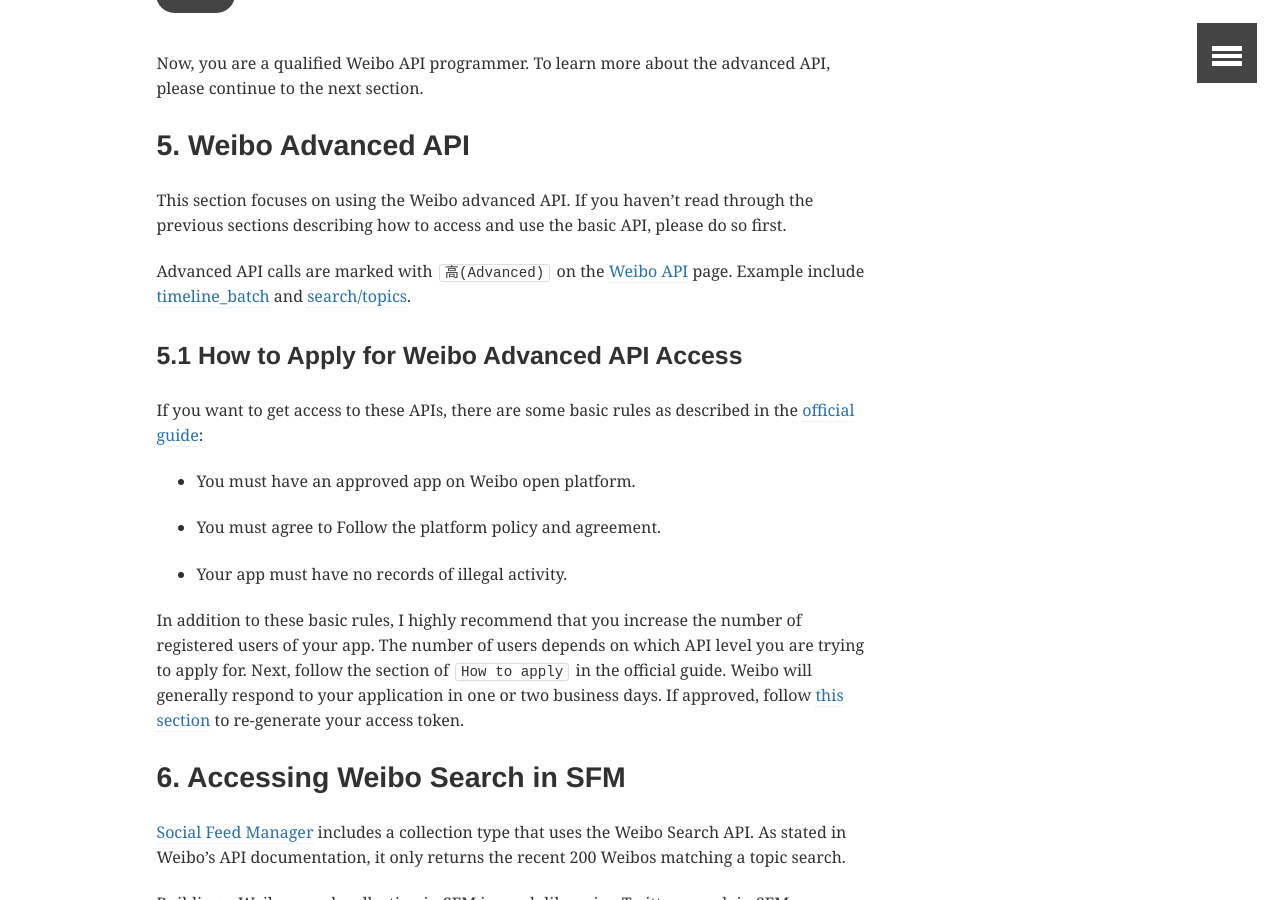
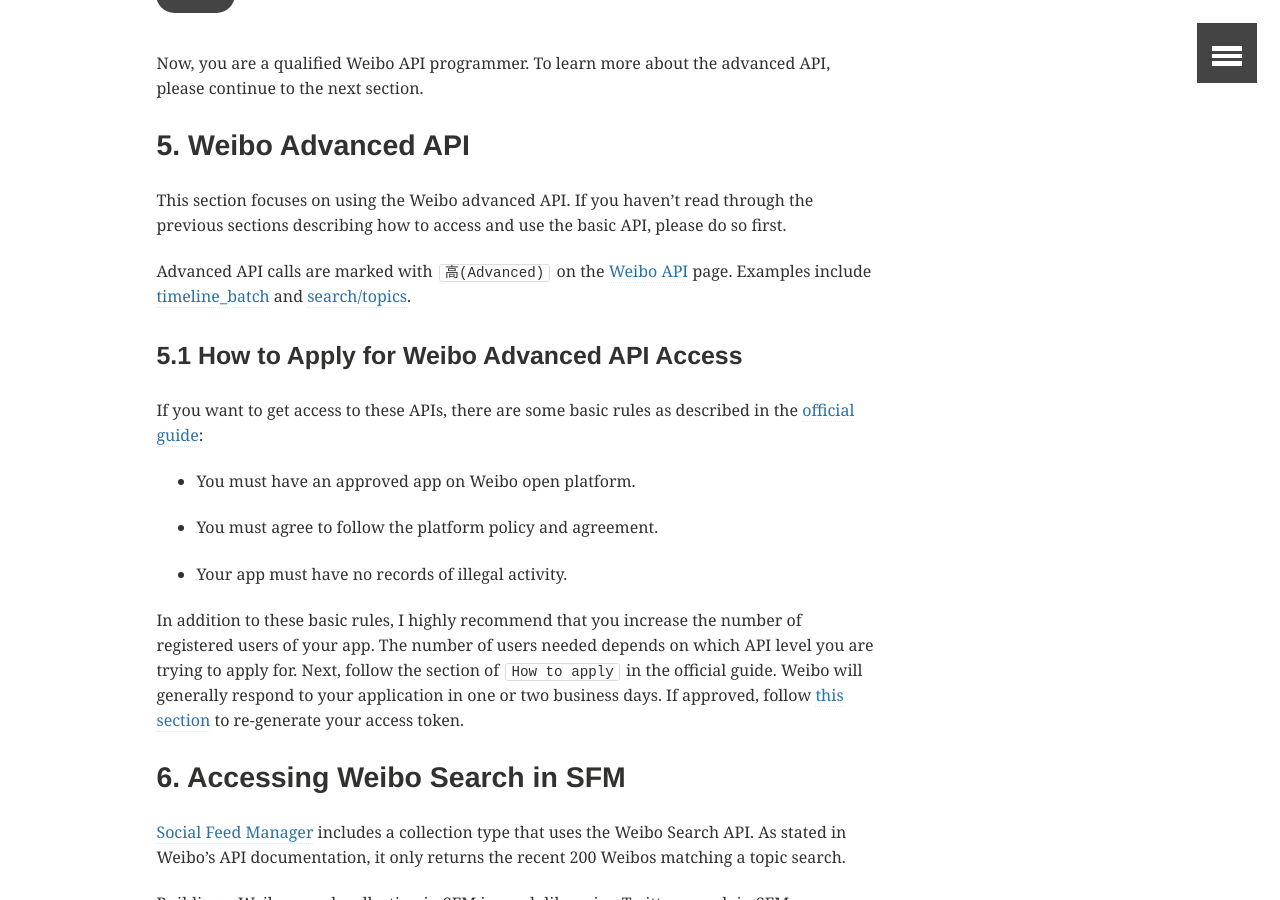
Before and after one commit to gwu-libraries/sfm-ui, a Jekyll site: the page built from _posts/2016-04-26-weibo-api-guide.md, in a window 1280 px wide and 900 px high, scrolled down 12042 px. Built offline with Jekyll 4.4.1, drawn with Linux system fonts in a browser that asks for light colours; comment, search, counter and statistics services are not loaded.

Commit message:
More edits for clarity

```diff
--- a/_posts/2016-04-26-weibo-api-guide.md
+++ b/_posts/2016-04-26-weibo-api-guide.md
@@ -228,17 +228,18 @@
 This section focuses on using the Weibo advanced API. If you haven't read through the previous sections describing how to access and use the basic API, please do so first.
 
 Advanced API calls are marked with `高(Advanced)` on the [Weibo API](http://open.weibo.com/wiki/%E5%BE%AE%E5%8D%9AAPI) page.
-Example include [timeline_batch](http://open.weibo.com/wiki/2/statuses/timeline_batch) and [search/topics](http://open.weibo.com/wiki/2/search/topics).
+Examples include [timeline_batch](http://open.weibo.com/wiki/2/statuses/timeline_batch) and [search/topics](http://open.weibo.com/wiki/2/search/topics).
 
 ### 5.1 How to Apply for Weibo Advanced API Access
 
 If you want to get access to these APIs, there are some basic rules as described in the [official guide](http://open.weibo.com/wiki/%E9%AB%98%E7%BA%A7%E6%8E%A5%E5%8F%A3%E7%94%B3%E8%AF%B7):
 
 * You must have an approved app on Weibo open platform.
-* You must agree to Follow the platform policy and agreement.
+* You must agree to follow the platform policy and agreement.
 * Your app must have no records of illegal activity.
 
-In addition to these basic rules, I highly recommend that you increase the number of registered users of your app. The number of users depends on which API level you are trying to apply for.
+In addition to these basic rules, I highly recommend that you increase the
+number of registered users of your app. The number of users needed depends on which API level you are trying to apply for.
 Next, follow the section of `How to apply` in the official guide. Weibo will generally respond to your application in one or two business days.
 If approved, follow [this section](#3-get-access-token) to re-generate your access token.
 
```
